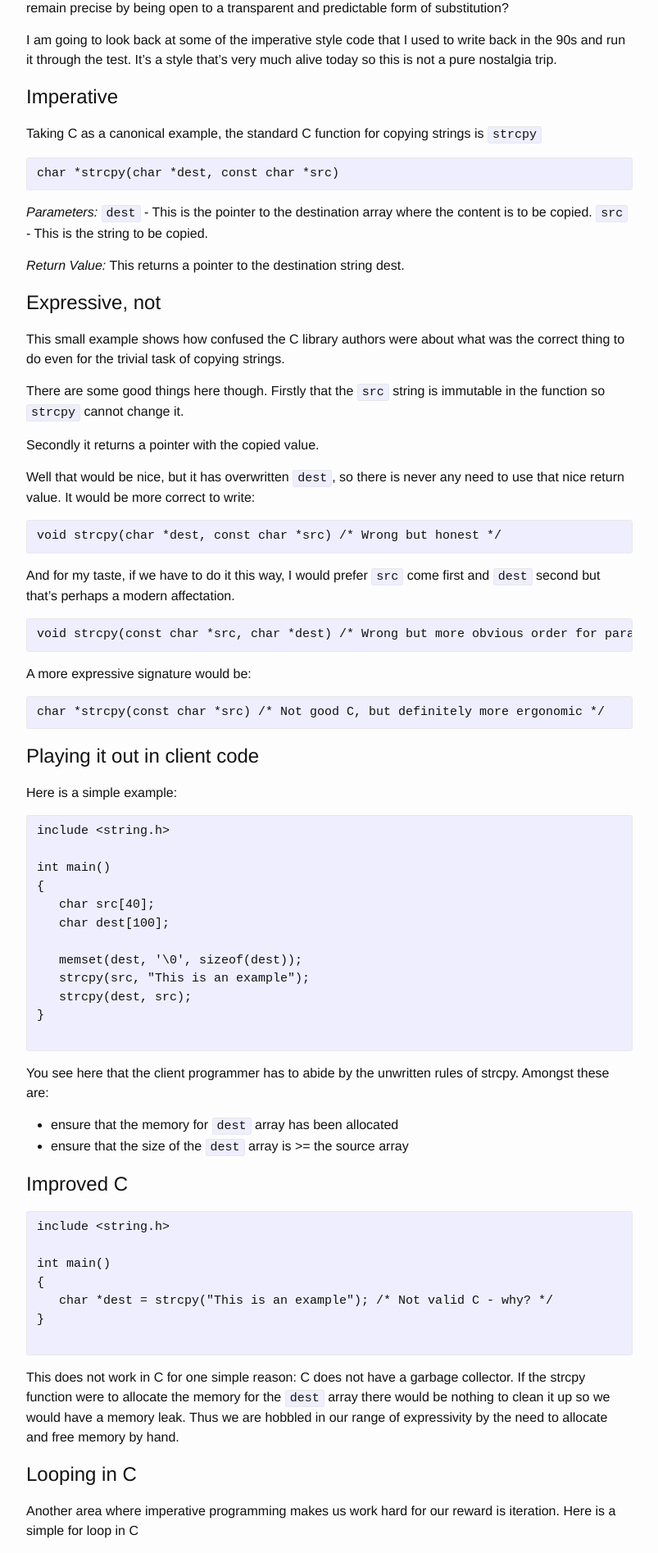
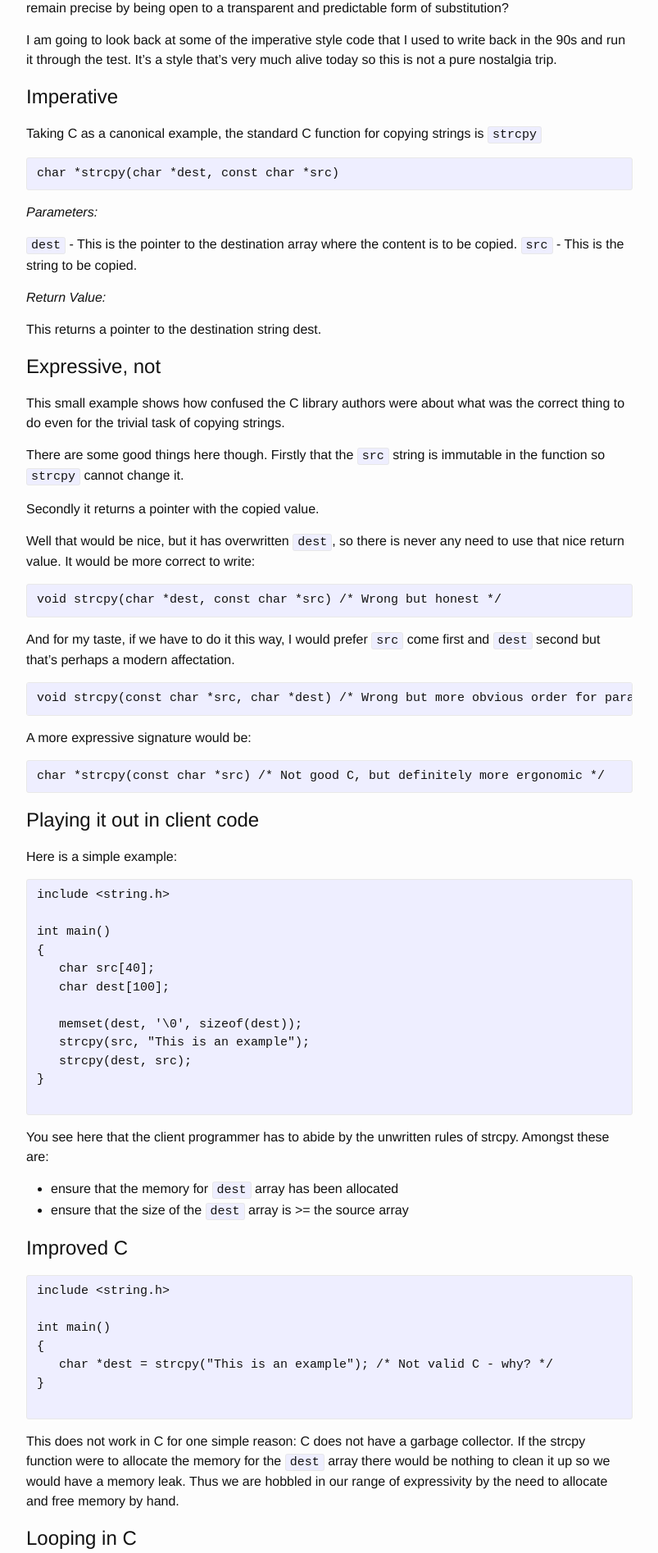
Before and after one commit to opengrail/opengrail.github.io, a Jekyll site: the page built from _posts/2016-09-11-expressivity-02-imperative.md, in a window 1280 px wide. Shown: the part 382-2276 px from the top of the page at 82% size, without its empty margins (238-1041 px from the left). Built offline with Jekyll 4.4.1, drawn with Linux system fonts in a browser that asks for light colours; comment, search, counter and statistics services are not loaded.

Commit message:
tweaking the MD

````diff
--- a/_posts/2016-09-11-expressivity-02-imperative.md
+++ b/_posts/2016-09-11-expressivity-02-imperative.md
@@ -19,9 +19,13 @@ Taking C as a canonical example, the standard C function for copying strings is
 char *strcpy(char *dest, const char *src)
 ```
 
-*Parameters:* `dest` - This is the pointer to the destination array where the content is to be copied. `src` - This is the string to be copied.
+*Parameters:*
 
-*Return Value:* This returns a pointer to the destination string dest.
+`dest` - This is the pointer to the destination array where the content is to be copied. `src` - This is the string to be copied.
+
+*Return Value:*
+
+This returns a pointer to the destination string dest.
 
 # Expressive, not
 This small example shows how confused the C library authors were about what was the correct thing to do even for the trivial task of copying strings.
````
